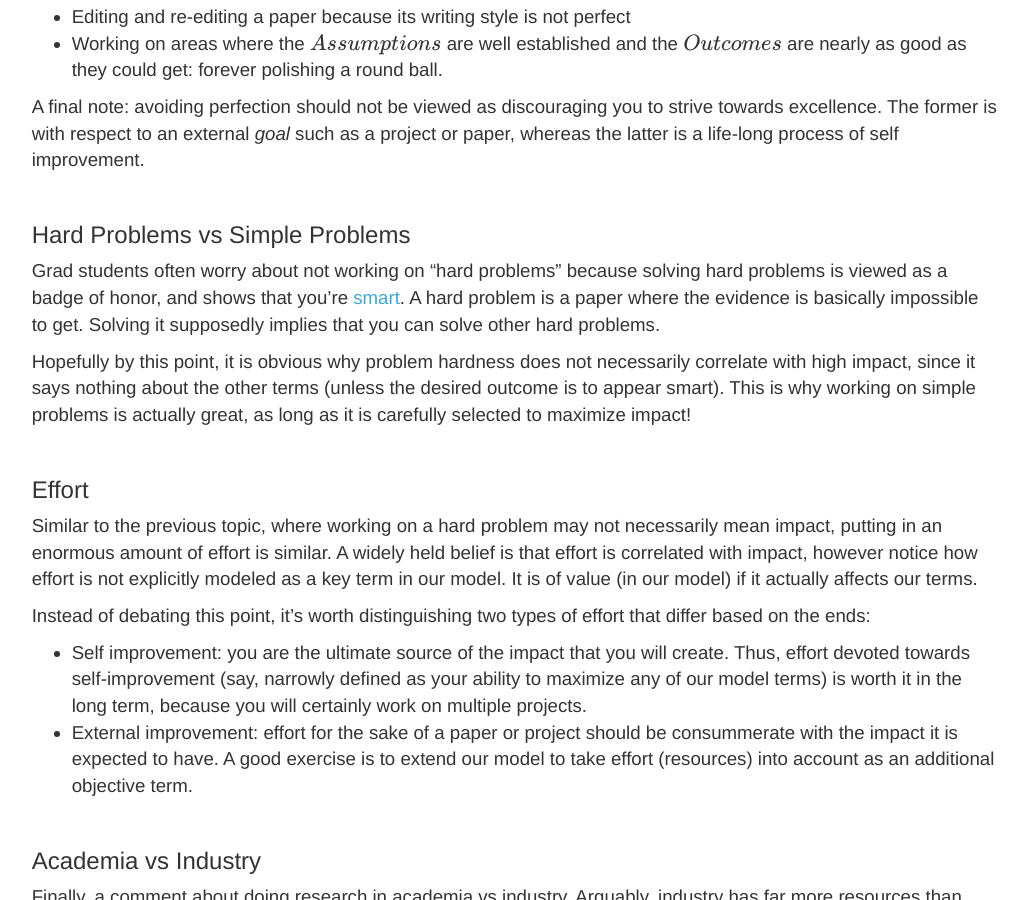
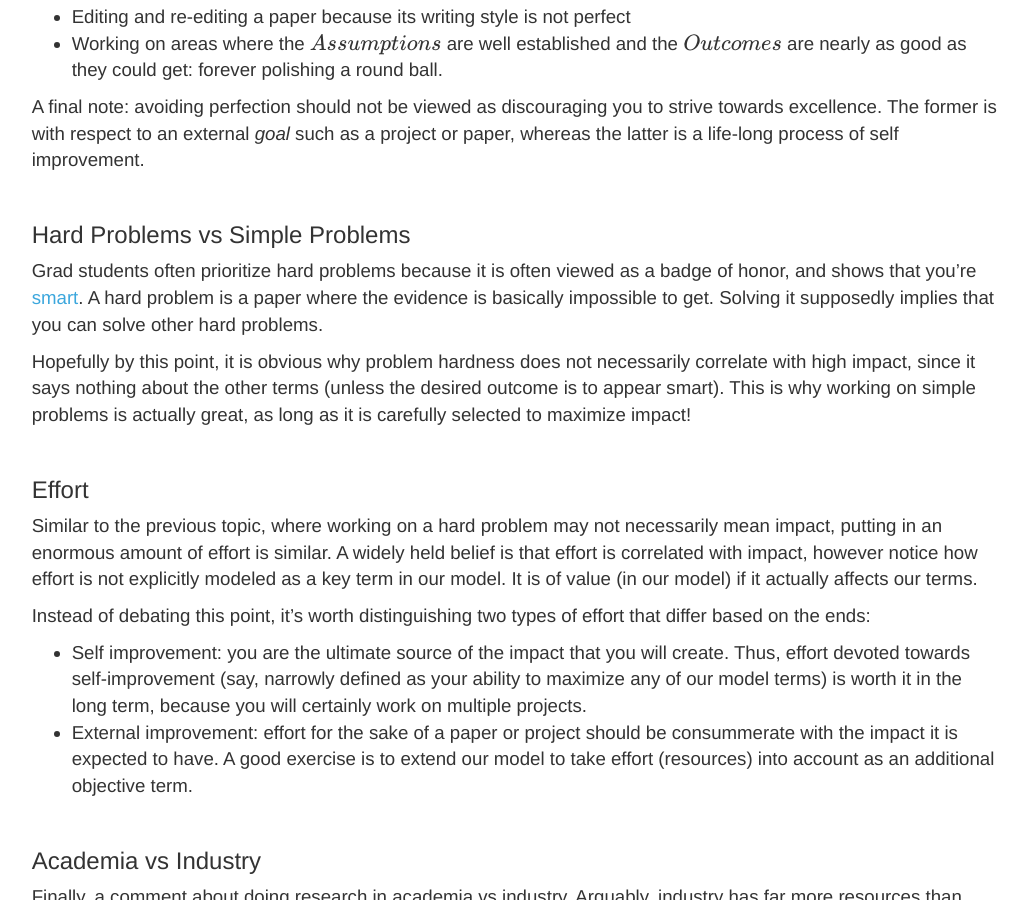
Before and after one commit to researchsetup/researchsetup.github.io, a Jekyll site: the page built from researchmodel.md, in a window 1280 px wide and 900 px high, scrolled down 13399 px. Shown: the whole window, without its empty margins (125-1152 px from the left). Built offline with Jekyll 4.4.1, drawn with Linux system fonts in a browser that asks for light colours; some web fonts are replaced; formulas are drawn with MathJax 3; our own code applies the rules of GitHub Pages for plain Markdown files.

Commit message:
Update researchmodel.md

```diff
--- a/researchmodel.md
+++ b/researchmodel.md
@@ -455,7 +455,7 @@ A final note: avoiding perfection should not be viewed as discouraging you to st
 ### <a name="hardprobs"></a>Hard Problems vs Simple Problems
 
 
-Grad students often worry about not working on "hard problems" because solving hard problems is viewed as a badge of honor, and shows that you're [smart](https://www.youtube.com/watch?v=tcGQpjCztgA).  A hard problem is a paper where the evidence is basically impossible to get.  Solving it supposedly implies that you can solve other hard problems.
+Grad students often prioritize hard problems because it is often viewed as a badge of honor, and shows that you're [smart](https://www.youtube.com/watch?v=tcGQpjCztgA).  A hard problem is a paper where the evidence is basically impossible to get.  Solving it supposedly implies that you can solve other hard problems.
 
 Hopefully by this point, it is obvious why problem hardness does not necessarily correlate with high impact, since it says nothing about the other terms (unless the desired outcome is to appear smart).  This is why working on simple problems is actually great, as long as it is carefully selected to maximize impact!
 
```
